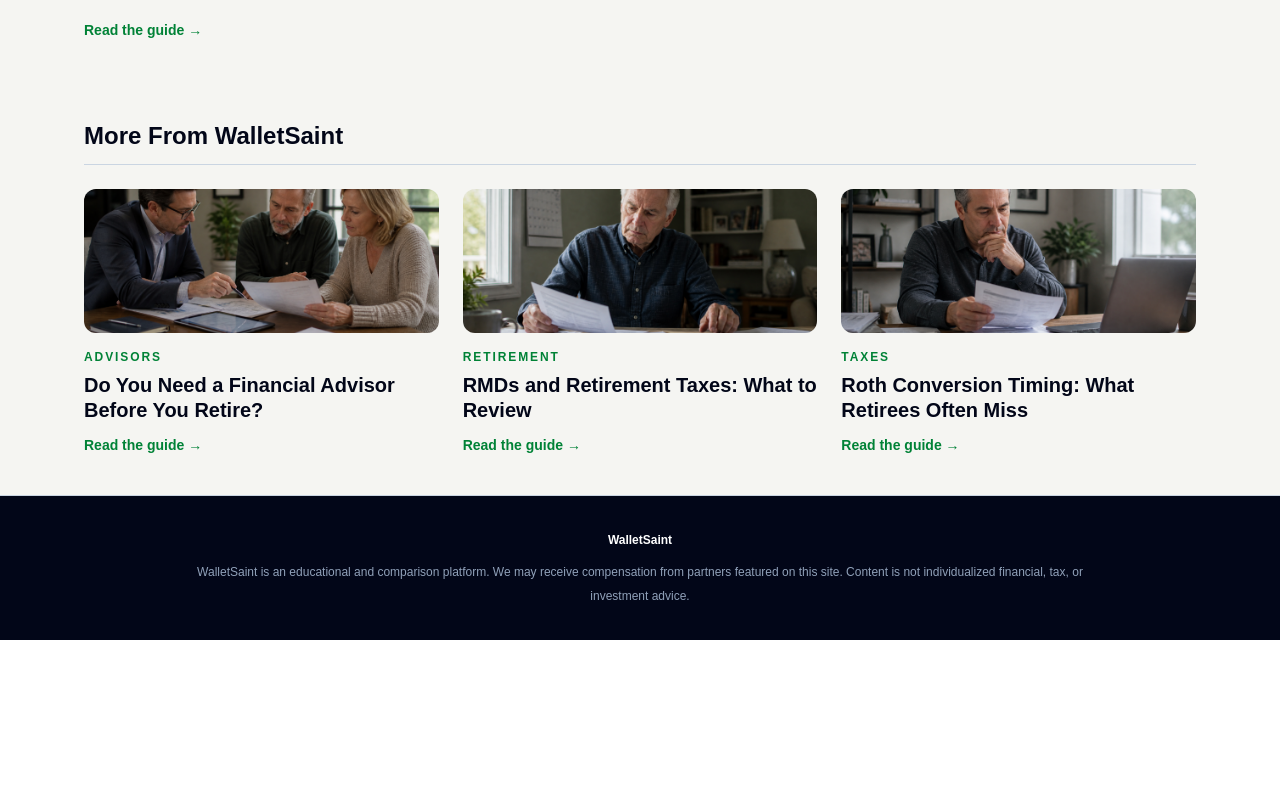
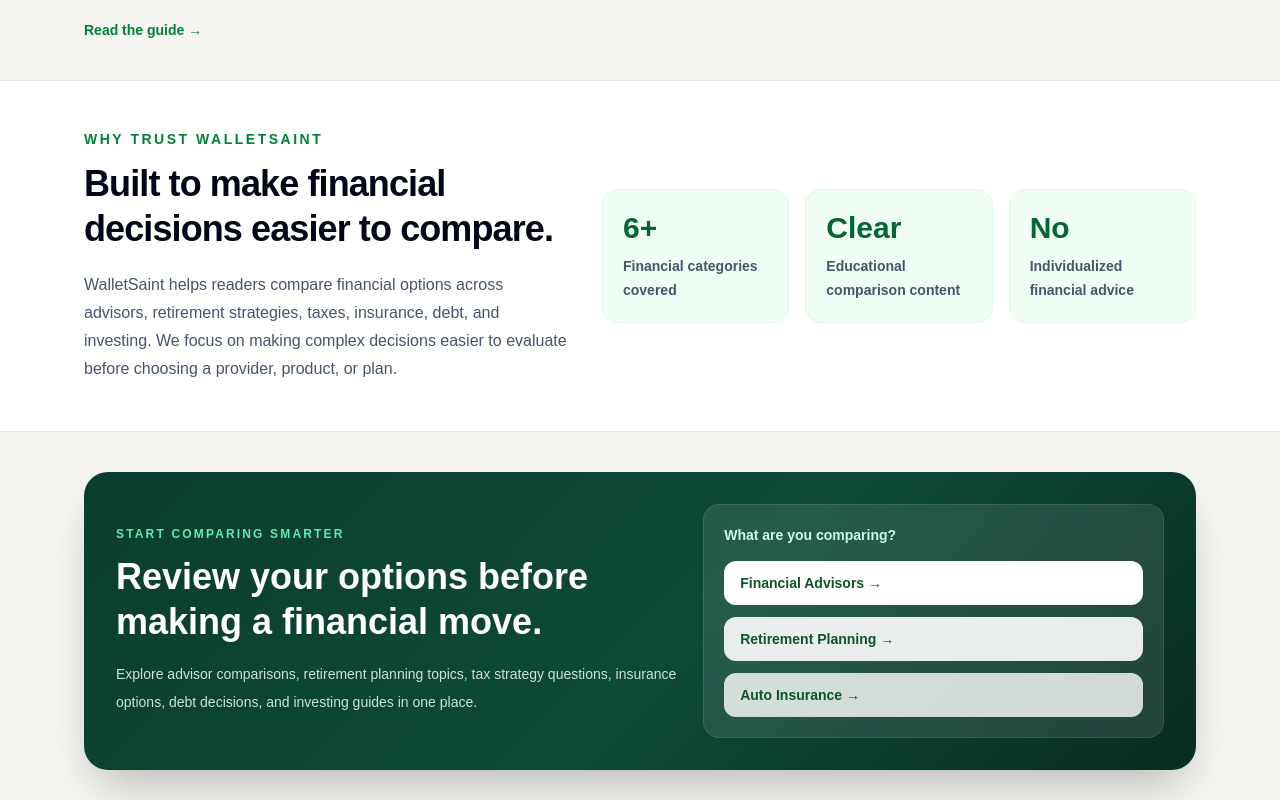
Before and after one commit to elevateaxis1/walletsaint-publisher, a Next.js app: page / in a window 1280 px wide. Shown: the part 1500-2300 px from the top of the page. Before the commit the page ends 2140 px from the top, so only its background shows below. Built offline with nearby package versions, Linux system fonts and the light colour scheme.

Commit message:
add conversion module and trust section polish

```diff
--- a/app/page.tsx
+++ b/app/page.tsx
@@ -273,6 +273,81 @@
   </div>
 </section>
 
+<section className="border-y border-slate-200 bg-white">
+  <div className="mx-auto grid max-w-6xl gap-8 px-5 py-12 lg:grid-cols-[0.9fr_1.1fr] lg:items-center">
+    <div>
+      <p className="text-sm font-black uppercase tracking-[0.18em] text-green-700">
+        Why Trust WalletSaint
+      </p>
+      <h2 className="mt-3 text-4xl font-black leading-tight tracking-tight text-slate-950">
+        Built to make financial decisions easier to compare.
+      </h2>
+      <p className="mt-5 text-base leading-7 text-slate-600">
+  WalletSaint helps readers compare financial options across advisors, retirement strategies, taxes, insurance, debt, and investing. We focus on making complex decisions easier to evaluate before choosing a provider, product, or plan.
+</p>
+    </div>
+
+    <div className="grid gap-4 sm:grid-cols-3">
+      <div className="rounded-2xl border border-green-100 bg-green-50 p-5">
+        <p className="text-3xl font-black text-green-800">6+</p>
+        <p className="mt-2 text-sm font-bold leading-6 text-slate-600">
+          Financial categories covered
+        </p>
+      </div>
+
+      <div className="rounded-2xl border border-green-100 bg-green-50 p-5">
+        <p className="text-3xl font-black text-green-800">Clear</p>
+        <p className="mt-2 text-sm font-bold leading-6 text-slate-600">
+          Educational comparison content
+        </p>
+      </div>
+
+      <div className="rounded-2xl border border-green-100 bg-green-50 p-5">
+        <p className="text-3xl font-black text-green-800">No</p>
+        <p className="mt-2 text-sm font-bold leading-6 text-slate-600">
+          Individualized financial advice
+        </p>
+      </div>
+    </div>
+  </div>
+</section>
+
+<section className="mx-auto max-w-6xl px-5 py-10">
+  <div className="overflow-hidden rounded-3xl bg-[linear-gradient(135deg,#0b3d2e,#0e4a38_55%,#082c22)] p-6 text-white shadow-2xl md:p-8">
+    <div className="grid gap-6 md:grid-cols-[1.1fr_0.9fr] md:items-center">
+      <div>
+        <p className="text-xs font-bold uppercase tracking-[0.18em] text-emerald-300">
+          Start comparing smarter
+        </p>
+        <h2 className="mt-3 text-3xl font-black leading-tight md:text-4xl">
+          Review your options before making a financial move.
+        </h2>
+        <p className="mt-4 max-w-2xl text-sm leading-7 text-emerald-50/85">
+          Explore advisor comparisons, retirement planning topics, tax strategy questions, insurance options, debt decisions, and investing guides in one place.
+        </p>
+      </div>
+
+      <div className="rounded-2xl border border-white/10 bg-white/10 p-5 backdrop-blur">
+        <p className="text-sm font-bold text-emerald-100">
+          What are you comparing?
+        </p>
+
+        <div className="mt-4 grid gap-3">
+          <button className="rounded-xl bg-white px-4 py-3 text-left text-sm font-black text-green-900">
+            Financial Advisors →
+          </button>
+          <button className="rounded-xl bg-white/90 px-4 py-3 text-left text-sm font-black text-green-900">
+            Retirement Planning →
+          </button>
+          <button className="rounded-xl bg-white/80 px-4 py-3 text-left text-sm font-black text-green-900">
+            Auto Insurance →
+          </button>
+        </div>
+      </div>
+    </div>
+  </div>
+</section>
+
       <section className="mx-auto max-w-6xl px-5 py-10">
         <h2 className="border-b border-slate-300 pb-3 text-2xl font-black">
           More From WalletSaint
```
